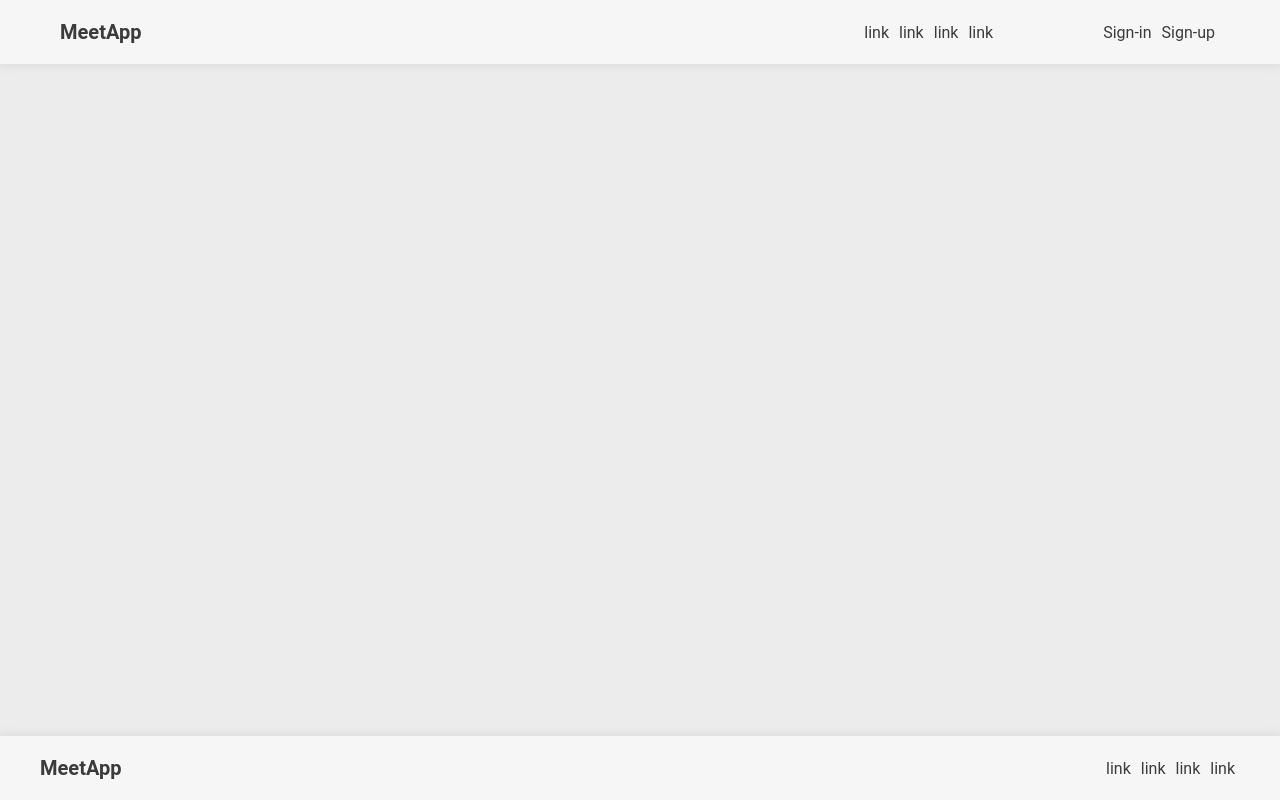
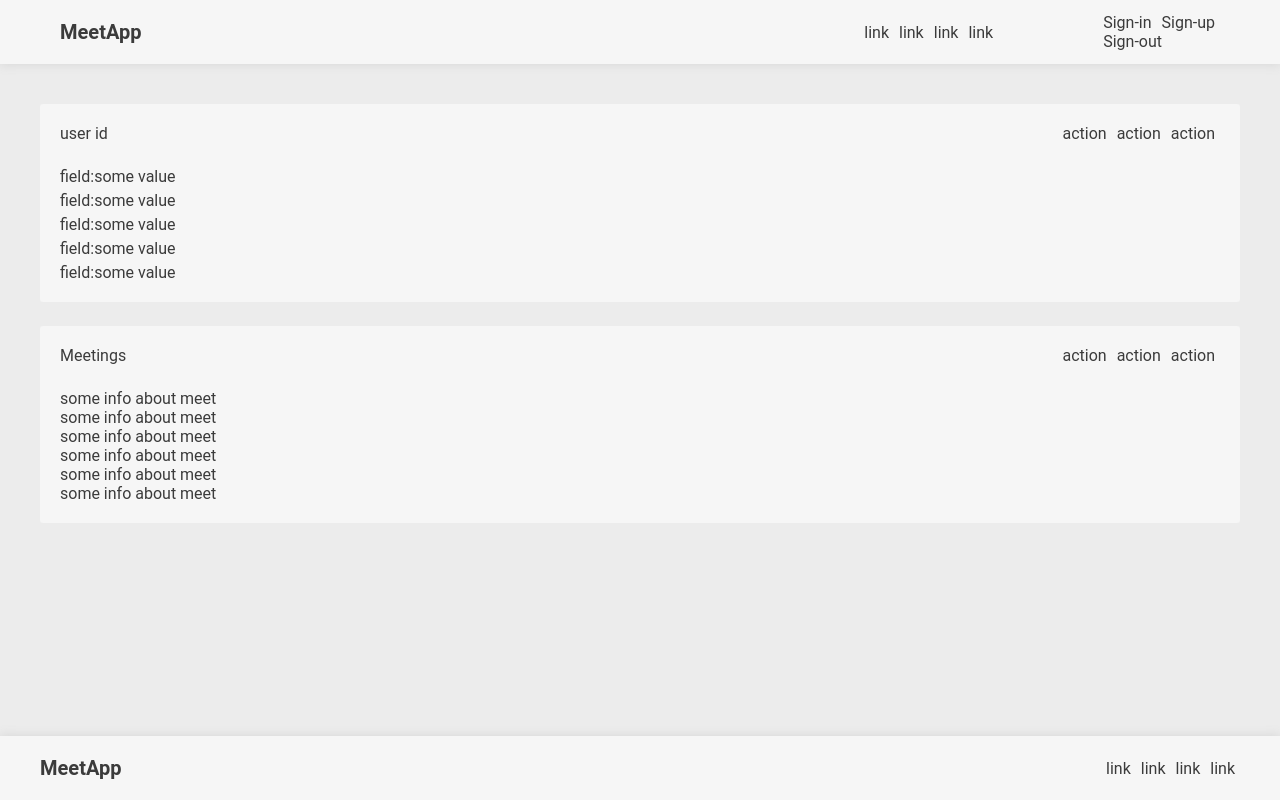
Before and after one commit to TTyKaH/MeetApp, a Vue app: page /#/meetings-info in a window 1280 px wide. Built offline with nearby package versions, Linux system fonts and the light colour scheme.

Commit message:
upd: add new page

```diff
--- a/src/assets/styles/app/global.scss
+++ b/src/assets/styles/app/global.scss
@@ -26,7 +26,13 @@ a {
 }
 
 .wrap-px {
-  padding: 0 20px;
+  padding-left: 20px;
+  padding-right: 20px;
+}
+
+.wrap-py {
+  padding-top: 20px;
+  padding-bottom: 20px;
 }
 
 .logo {
@@ -38,3 +44,7 @@ a {
     background: none;
   }
 }
+
+.btn {
+  background-color: #fff;
+}
--- a/src/components/header.vue
+++ b/src/components/header.vue
@@ -4,14 +4,18 @@
       <router-link to="/" class="logo">MeetApp</router-link>
       <div>
         <nav>
-          <a href="#">link</a>
+          <router-link to="/meetings-info">link</router-link>
           <a href="#">link</a>
           <a href="#">link</a>
           <a href="#">link</a>
         </nav>
+        <!-- переключение через vuex - переменная "isSigniN" -->
         <div class="authorization">
-          <a href="#">Sign-in</a>
-          <a href="#">Sign-up</a>
+          <div>
+            <a href="#">Sign-in</a>
+            <a href="#">Sign-up</a>
+          </div>
+          <a href="#">Sign-out</a>
         </div>
       </div>
     </div>
@@ -36,6 +40,11 @@ header {
       display: flex;
       gap: 100px;
 
+      nav {
+        display: flex;
+        align-items: center;
+      }
+
       a {
         padding: 5px;
       }
--- a/src/main.js
+++ b/src/main.js
@@ -1,6 +1,6 @@
 import { createApp } from "vue";
 import App from "./App.vue";
-import router from "./router";
+import router from "./router/routes";
 import store from "./store";
 
 createApp(App).use(store).use(router).mount("#app");
--- a/src/pages/meetings-info.vue
+++ b/src/pages/meetings-info.vue
@@ -1,9 +1,119 @@
 <template>
-  <div class="meetings-info"></div>
+  <div class="meetings-info">
+    <section class="user">
+      <div class="wrap wrap-px wrap-py">
+        <div class="user-head">
+          <div class="user-id">user id</div>
+          <div class="actions">
+            <a href="">action</a>
+            <a href="">action</a>
+            <a href="">action</a>
+          </div>
+        </div>
+        <div class="user-data">
+          <div class="field">
+            <div class="field-property">field:</div>
+            <div class="field-value">some value</div>
+          </div>
+          <div class="field">
+            <div class="field-property">field:</div>
+            <div class="field-value">some value</div>
+          </div>
+          <div class="field">
+            <div class="field-property">field:</div>
+            <div class="field-value">some value</div>
+          </div>
+          <div class="field">
+            <div class="field-property">field:</div>
+            <div class="field-value">some value</div>
+          </div>
+          <div class="field">
+            <div class="field-property">field:</div>
+            <div class="field-value">some value</div>
+          </div>
+        </div>
+      </div>
+    </section>
+    <section class="meetings">
+      <div class="wrap wrap-px wrap-py">
+        <div class="meetings-action">
+          Meetings
+          <div>
+            <a href="#">action</a>
+            <a href="#">action</a>
+            <a href="#">action</a>
+          </div>
+        </div>
+        <div class="meetings-table">
+          <div class="row">some info about meet</div>
+          <div class="row">some info about meet</div>
+          <div class="row">some info about meet</div>
+          <div class="row">some info about meet</div>
+          <div class="row">some info about meet</div>
+          <div class="row">some info about meet</div>
+        </div>
+      </div>
+    </section>
+  </div>
 </template>
 
 <script>
 export default {};
 </script>
 
-<style></style>
+<style lang="scss">
+.meetings-info {
+  .user {
+    margin-bottom: 24px;
+    .wrap {
+      background-color: #f6f6f6;
+      border-radius: 3px;
+
+      .user-head {
+        display: flex;
+        justify-content: space-between;
+        margin-bottom: 24px;
+
+        a {
+          padding: 5px;
+        }
+      }
+
+      .user-data {
+        display: grid;
+        gap: 5px;
+
+        .field {
+          display: flex;
+        }
+      }
+    }
+  }
+
+  .meetings {
+    .wrap {
+      background-color: #f6f6f6;
+      border-radius: 3px;
+
+      .meetings-action {
+        display: flex;
+        justify-content: space-between;
+        margin-bottom: 24px;
+
+        a {
+          padding: 5px;
+        }
+      }
+
+      .user-data {
+        display: grid;
+        gap: 5px;
+
+        .field {
+          display: flex;
+        }
+      }
+    }
+  }
+}
+</style>
--- a/src/router/index.js
+++ b/src/router/routes.js
@@ -1,16 +1,23 @@
 import { createRouter, createWebHashHistory } from "vue-router";
-import homepage from "@/pages/index.vue";
+import index from "@/pages/index.vue";
+import meetingsInfo from "@/pages/meetings-info.vue";
 
 const routes = [
   {
     path: "/",
     name: "home",
-    component: homepage,
+    component: index,
+  },
+  {
+    path: "/meetings-info",
+    name: "meetingsInfo",
+    component: meetingsInfo,
   },
 ];
 
 const router = createRouter({
   history: createWebHashHistory(),
+  // mode: "history",
   routes,
 });
 
```
